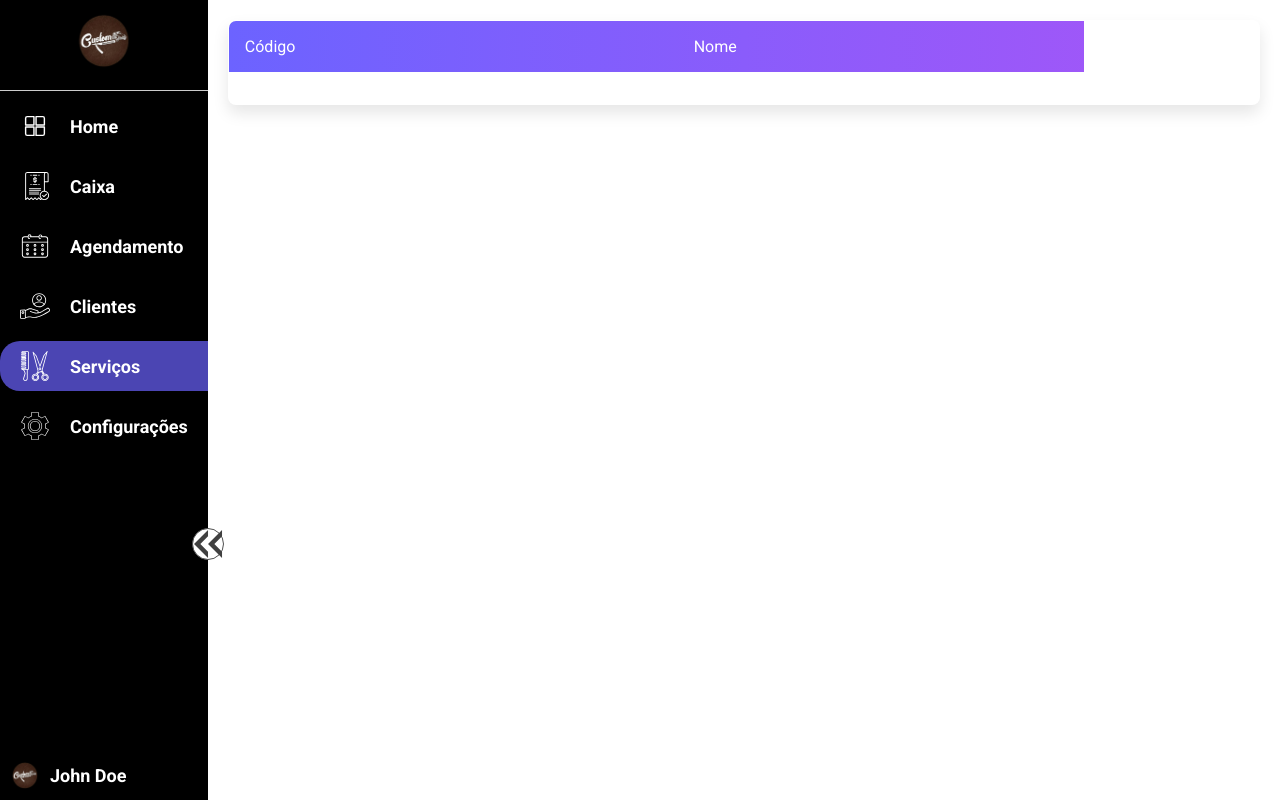
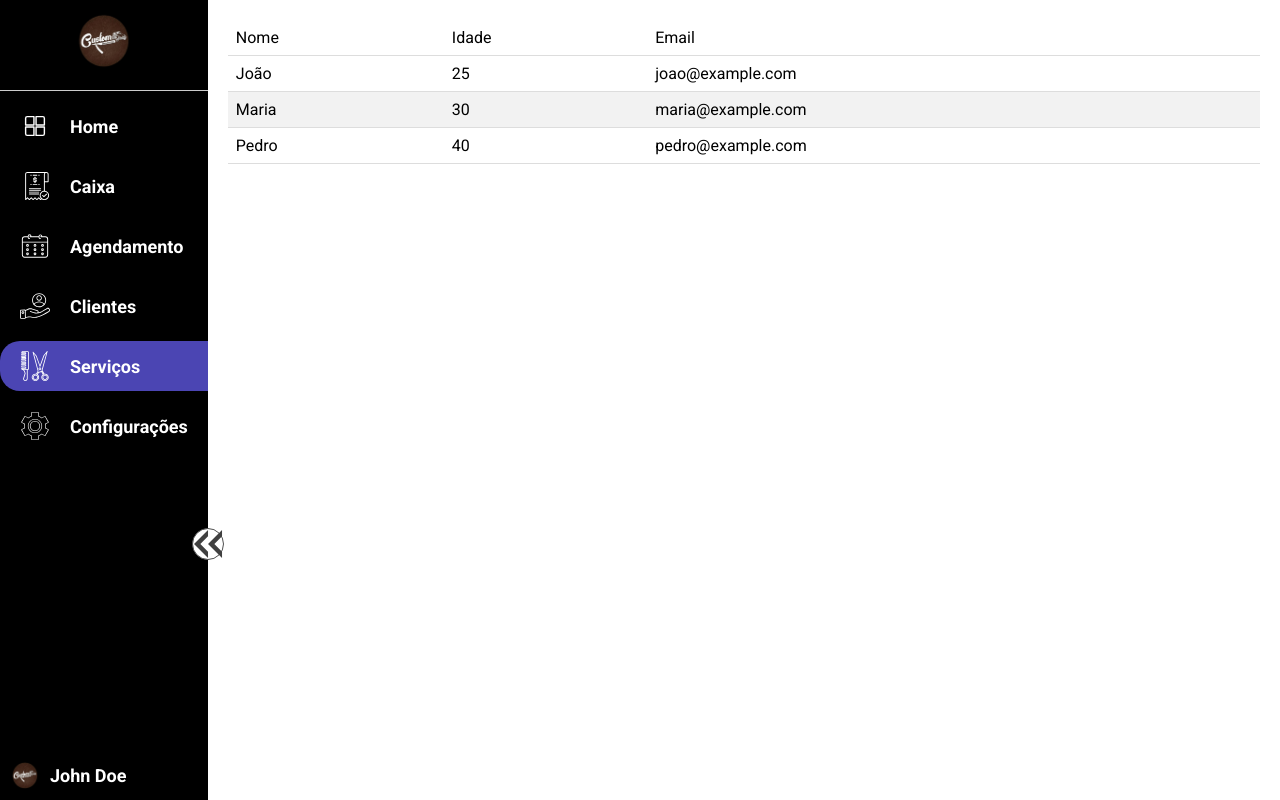
Before and after one commit to higorseixas/Custom-barber-shop-front, a Next.js app: page /dashboard in a window 1280 px wide. Both pictures are taken after a click on the button "Serviços". Built offline with nearby package versions, Linux system fonts and the light colour scheme.

Commit message:
featring: Create CustomTable componet

```diff
--- a/src/components/Table/Index.tsx
+++ b/src/components/Table/Index.tsx
@@ -1,87 +1,59 @@
-import { DeleteIconTable, EditIconTable } from "../Svgs"
-import {
-  SyledTable,
-  SyledTableHeader,
-  SyledTableBody,
-  StyledTableCell,
-  StyledButton
-} from "./styles"
+import React from 'react';
+import styled from 'styled-components';
+import { TableContainer, TableHeader, TableRow, TableCell, ActionsCell, EditButton, DeleteButton } from './styles';
 
-interface TableProps<T> {
-  items: T[];
-  onItemSelect?: (item: T) => void;
-  onItemDelete?: (item: T) => void;
-  headers: { key: string; label: string }[];
-  renderRow: (item: T) => React.ReactNode;
+interface TableProps {
+  headers: string[];
+  data: any[][];
+  displayActions?: boolean;
+  handleEdit?: (rowIndex: number) => void;
+  handleDelete?: (rowIndex: number) => void;
 }
 
-export default function Table<T>(props: TableProps<T>) {
-
-  const { items, onItemSelect, onItemDelete, headers, renderRow } = props;
-  const displayActions = onItemDelete || onItemSelect;
-
-
-  function renderhHeader() {
-    return (
-      <tr>
-        {headers.map((header) => (
-          <th key={header.key}>{header.label}</th>
-        ))}
-        {displayActions ? <th>Ações</th> : false}
-      </tr>
-    )
-  }
-
-  function RenderData() {
-    return props.items?.map((cliente, i) => {
-      return (
-        <tr key={cliente.id}
-          className={`${i % 2 === 0 ? 'bg-purple-200' : 'bg-purple-100'}`}>
-          <th>{items.id}</th>
-          <th>{items.nome}</th>
-          <th>{items.idade}</th>
-          {displayActions ? renderAtion(items) : false}
-        </tr>
-      )
-    })
-  }
-
-  function renderAtion(cliente: Cliente) {
-    return (
-      <StyledTableCell>
-        {props.itemSelecionado && (
-          <StyledButton
-            onClick={() => props.itemSelecionado?.(cliente)}
-            color="#3B82F6"
-            backgroundColor="#D1FAE5"
-            hoverBackgroundColor="#A7F3D0"
-          >
-            <EditIconTable/>
-          </StyledButton>
-        )}
-        {props.itemExcluido && (
-          <StyledButton
-            onClick={() => props.itemExcluido?.(cliente)}
-            color="#EF4444"
-            backgroundColor="#FEE2E2"
-            hoverBackgroundColor="#FECACA"
-          >
-            <DeleteIconTable/>
-          </StyledButton>
-        )}
-      </StyledTableCell>
-    );
-  }
+const CustomTable: React.FC<TableProps> = ({
+  headers,
+  data,
+  displayActions = false,
+  handleEdit,
+  handleDelete,
+}) => {
+  const numColumns = headers.length
 
   return (
-    <SyledTable>
-      <SyledTableHeader>
-        {renderhHeader()}
-      </SyledTableHeader>
+    <TableContainer>
+      <thead>
+        <tr>
+          {headers.map((header, index) => (
+            <TableHeader key={index}>{header}</TableHeader>
+          ))}
+          {displayActions && <TableHeader>Actions</TableHeader>}
+        </tr>
+      </thead>
+      <tbody>
+        {data.map((row, rowIndex) => (
+          <TableRow key={rowIndex}>
+            {row.map((cell, cellIndex) => (
+              <TableCell key={cellIndex}>{cell}</TableCell>
+            ))}
+            {displayActions && (
+              <ActionsCell>
+                {handleEdit && (
+                  <EditButton onClick={() => handleEdit(rowIndex)}>
+                    Edit
+                  </EditButton>
+                )}
+                {handleDelete && (
+                  <DeleteButton onClick={() => handleDelete(rowIndex)}>
+                    Delete
+                  </DeleteButton>
+                )}
+              </ActionsCell>
+            )}
+          </TableRow>
+        ))}
+      </tbody>
+    </TableContainer>
+  );
+};
 
-      <SyledTableBody>
-        {RenderData()}
-      </SyledTableBody>
-    </SyledTable>
-  )
-}
+export default CustomTable;
--- a/src/components/Table/styles.tsx
+++ b/src/components/Table/styles.tsx
@@ -1,55 +1,91 @@
 import styled from 'styled-components';
 
-export const SyledTable = styled.table`
+// export const SyledTable = styled.table`
+//   width: 100%;
+//   border-collapse: collapse;
+//   overflow: hidden;
+//   border: 1px solid #000000;
+//   border-radius: 0.5rem;
+//   box-shadow: 0 0.5rem 1rem rgba(0, 0, 0, 0.1);
+//   th {
+//     text-align: left;
+//     padding: 1rem;
+//   }
+// `;
+
+// export const SyledTableHeader = styled.thead`
+//   color: #fff;
+//   background-image: linear-gradient(to right, #6c63ff, #a855f7);
+// `;
+
+// export const SyledTableBody = styled.tbody`
+//   & > tr:nth-child(even) {
+//     background-color: #f3f3f3;
+//     :hover {
+//       background-color: #e4dddd;
+//     }
+//   }
+
+//   & > tr:nth-child(odd) {
+//     background-color: #ffffff;
+//     :hover {
+//       background-color: #e4dddd;
+//     }
+//   }
+
+// `;
+
+// export const StyledTableCell = styled.td`
+//   display: flex;
+//   justify-content: center;
+// `;
+
+// export const StyledButton = styled.button`
+//   display: flex;
+//   justify-content: center;
+//   align-items: center;
+//   margin: 1rem;
+//   padding: 0.5rem;
+//   border-radius: 9999px;
+//   color: ${({ color }) => color};
+//   background-color: ${({ backgroundColor }) => backgroundColor};
+//   &:hover {
+//     background-color: ${({ hoverBackgroundColor }) => hoverBackgroundColor};
+//   }
+// `;
+
+export const TableContainer = styled.table`
   width: 100%;
   border-collapse: collapse;
-  overflow: hidden;
-  border: 1px solid #000000;
-  border-radius: 0.5rem;
-  box-shadow: 0 0.5rem 1rem rgba(0, 0, 0, 0.1);
-  th {
-    text-align: left;
-    padding: 1rem;
+`;
+
+export const TableHeader = styled.th`
+  padding: 8px;
+  text-align: left;
+  border-bottom: 1px solid #ddd;
+`;
+
+export const TableRow = styled.tr`
+  &:nth-child(even) {
+    background-color: #f2f2f2;
   }
 `;
 
-export const SyledTableHeader = styled.thead`
-  color: #fff;
-  background-image: linear-gradient(to right, #6c63ff, #a855f7);
+export const TableCell = styled.td`
+  padding: 8px;
+  border-bottom: 1px solid #ddd;
 `;
 
-export const SyledTableBody = styled.tbody`
-  & > tr:nth-child(even) {
-    background-color: #f3f3f3;
-    :hover {
-      background-color: #e4dddd;
-    }
-  }
-
-  & > tr:nth-child(odd) {
-    background-color: #ffffff;
-    :hover {
-      background-color: #e4dddd;
-    }
-  }
-
-`;
-
-export const StyledTableCell = styled.td`
-  display: flex;
-  justify-content: center;
-`;
-
-export const StyledButton = styled.button`
+export const ActionsCell = styled(TableCell)`
   display: flex;
   justify-content: center;
   align-items: center;
-  margin: 1rem;
-  padding: 0.5rem;
-  border-radius: 9999px;
-  color: ${({ color }) => color};
-  background-color: ${({ backgroundColor }) => backgroundColor};
-  &:hover {
-    background-color: ${({ hoverBackgroundColor }) => hoverBackgroundColor};
-  }
 `;
+
+export const EditButton = styled.button`
+  margin-right: 4px;
+`;
+
+export const DeleteButton = styled.button`
+  margin-left: 4px;
+`;
--- a/src/templates/Services/index.tsx
+++ b/src/templates/Services/index.tsx
@@ -1,15 +1,17 @@
-import Table from "@/components/Table/Index";
+import CustomTable from "../../components/table/index";
 
 export default function Services() {
-  const teste = [{ key: 'codigo', label: 'Código' }, { key: 'nome', label: 'Nome' }]
-  // usar o usseeffec r chamar o hoocjk que pega os produtoss
+  const headers = ['Nome', 'Idade', 'Email'];
+  const data = [
+    ['João', 25, 'joao@example.com'],
+    ['Maria', 30, 'maria@example.com'],
+    ['Pedro', 40, 'pedro@example.com'],
+  ];
   return (
-  <Table
-    items={[1]}
-    headers={teste}
-    body
-  >
-
-    </Table>
+    <CustomTable
+      headers={headers}
+      data={data}
+      displayActions={false}
+    />
   );
 };
```
